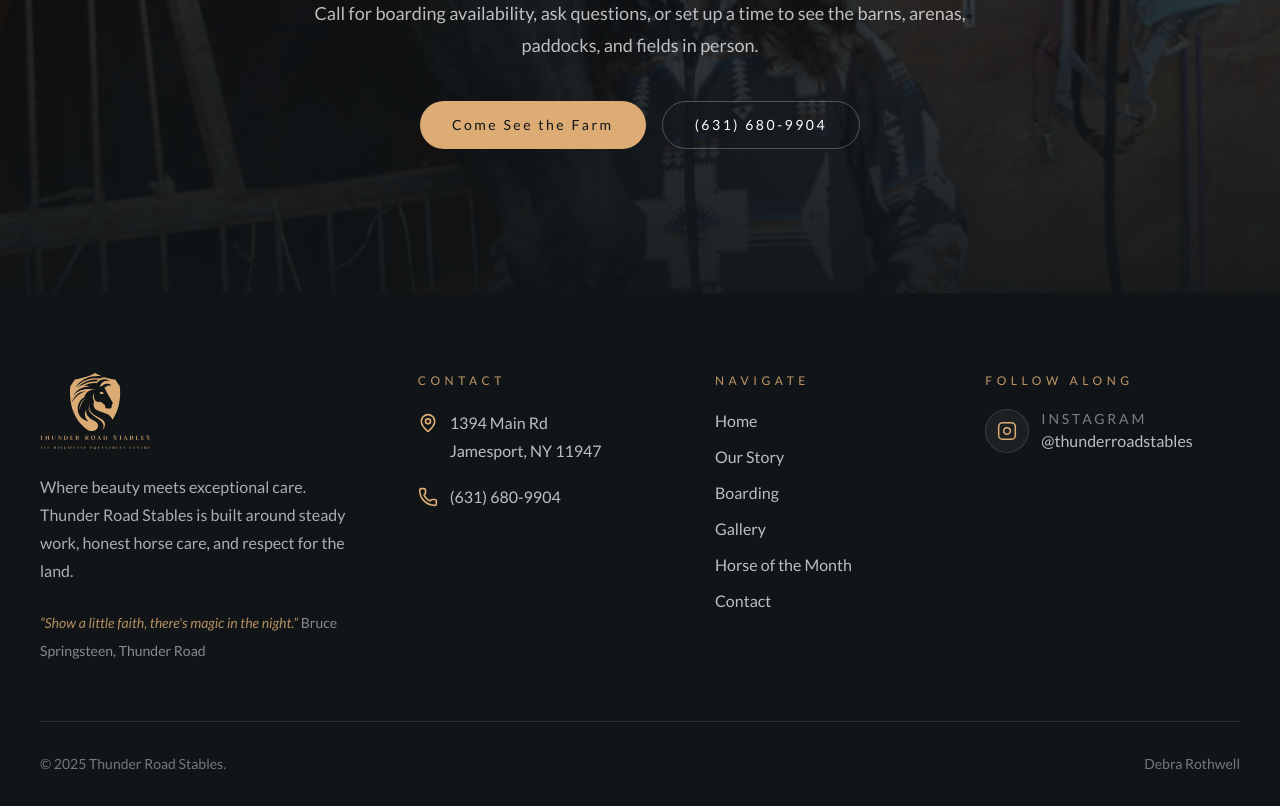
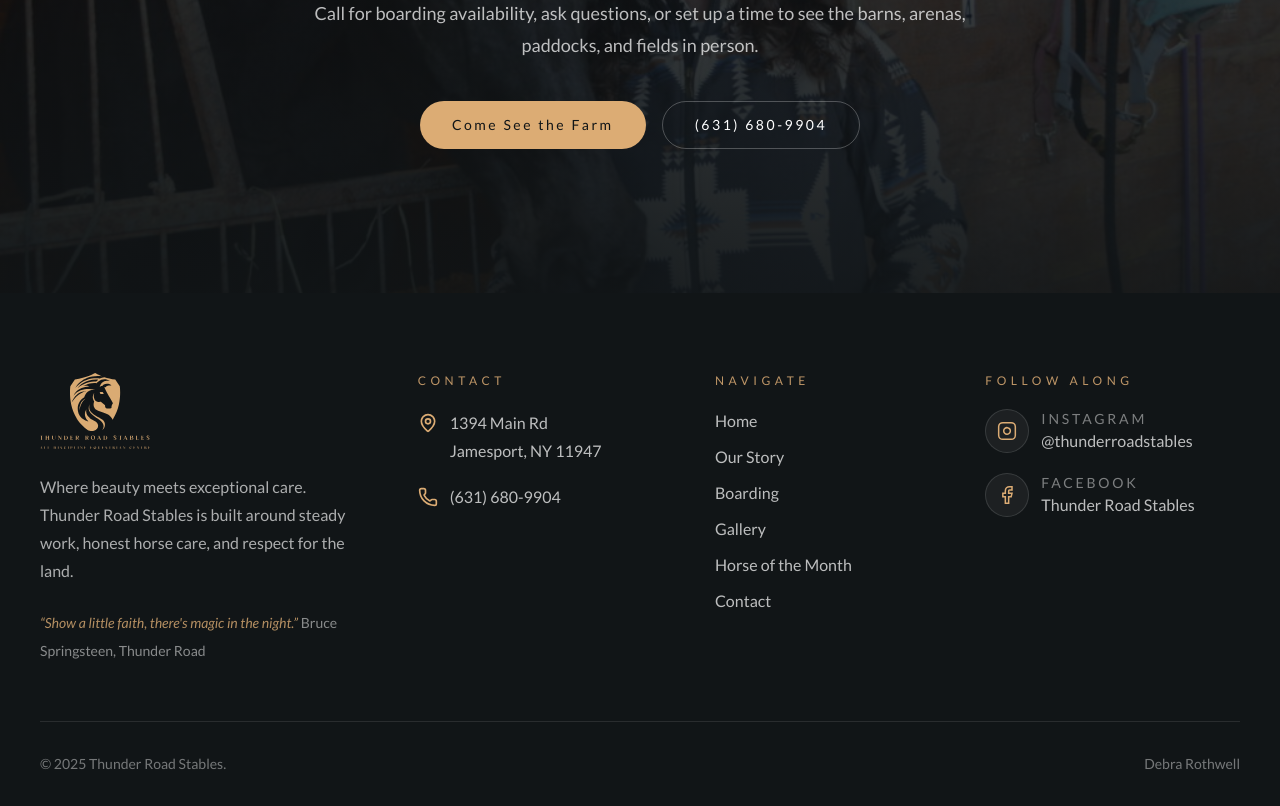
Before and after one commit to Midorivi/thunder-road-stables, a React (Vite) app: page / in a window 1280 px wide. Shown: the part 7203-8009 px from the top of the page. Built offline with nearby package versions, Linux system fonts and the light colour scheme; a web font is replaced by a local one.

Commit message:
Add Facebook link to footer

```diff
--- a/src/components/layout/Footer.tsx
+++ b/src/components/layout/Footer.tsx
@@ -65,6 +65,20 @@ export function Footer() {
                 <span className="block text-base">{contactDetails.instagramHandle}</span>
               </span>
             </a>
+            <a
+              href={contactDetails.facebookHref}
+              target="_blank"
+              rel="noopener noreferrer"
+              className="inline-flex items-center gap-3 text-white/72 hover:text-white"
+            >
+              <span className="flex h-11 w-11 items-center justify-center rounded-full border border-white/12 bg-white/5 text-[#DCAC74]">
+                <SocialIcon label="Facebook" className="h-5 w-5" />
+              </span>
+              <span>
+                <span className="block text-sm uppercase tracking-[0.2em] text-white/45">Facebook</span>
+                <span className="block text-base">Thunder Road Stables</span>
+              </span>
+            </a>
           </div>
         </div>
 
```
